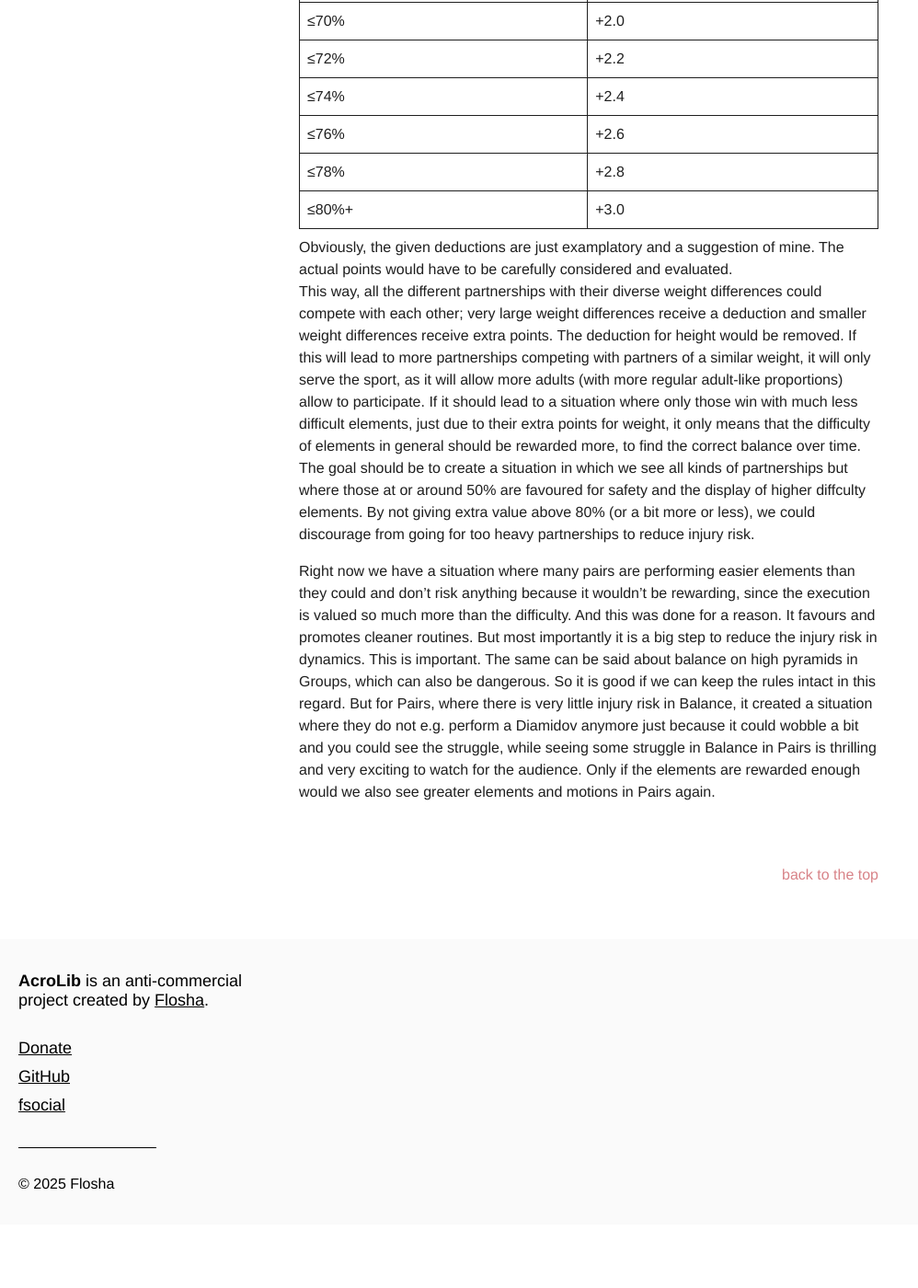
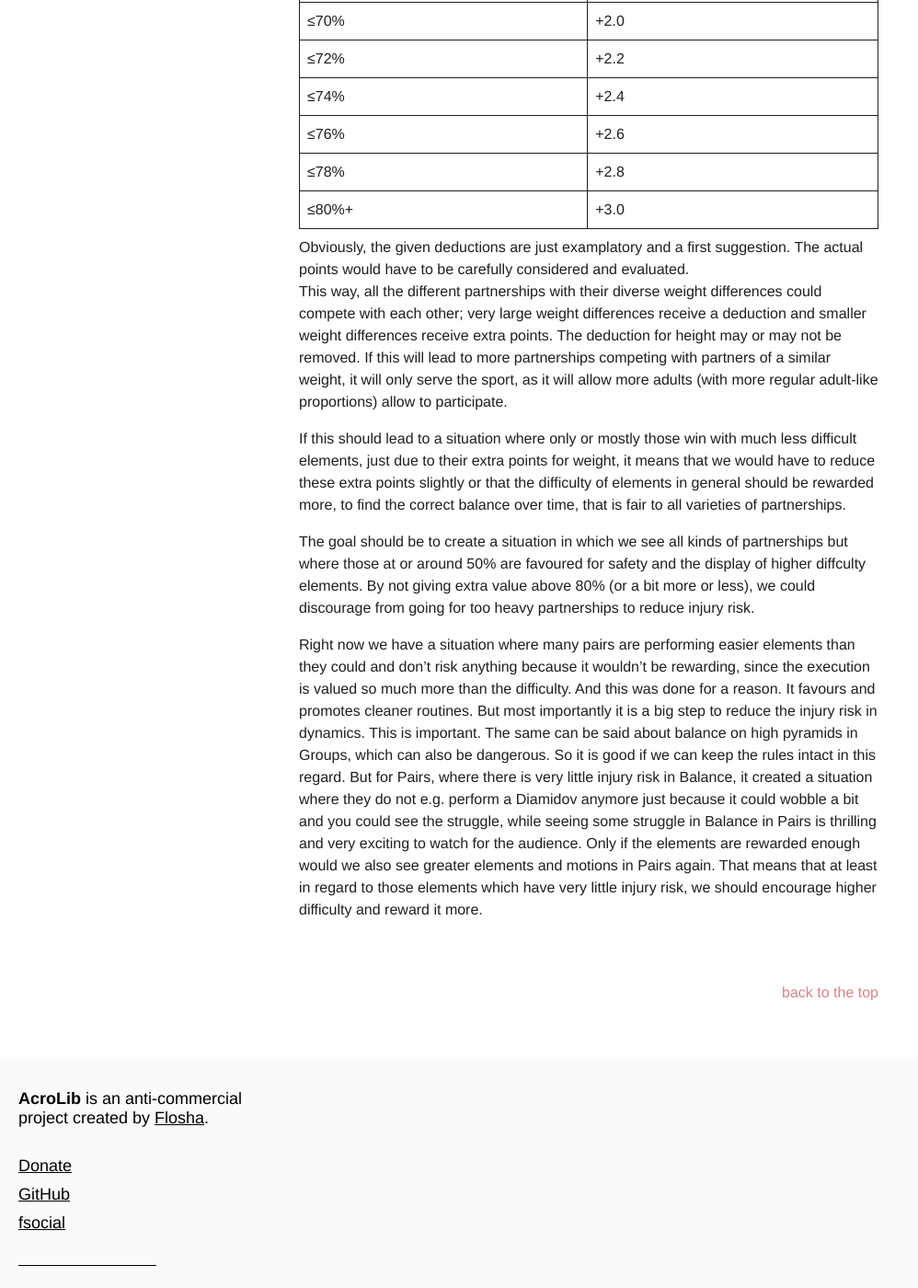
Before and after one commit to floshin/acrolib, a Jekyll site: the page built from initiatives/extra-points-for-extra-strength.md, in a window 1280 px wide and 1400 px high, scrolled down 3936 px. Shown: the whole window at 92% size, without its empty margins (0-998 px from the left). Built offline with Jekyll 4.4.1, drawn with Linux system fonts in a browser that asks for light colours; our own code applies the rules of GitHub Pages for plain Markdown files; before the commit the page ends 5267 px from its top, so only the background shows below that; some of the changed text lies outside the part shown.

Commit message:
Update extra-points-for-extra-strength.md

```diff
--- a/initiatives/extra-points-for-extra-strength.md
+++ b/initiatives/extra-points-for-extra-strength.md
@@ -27,7 +27,7 @@ There are privacy concerns too: But no one has to be told or shown the actual we
 
 No matter the strength, the fact remains that a higher weight difference is favourable for skill execution and safety. We are able to find a percentage which is considered as the standard and the ideal and can be used as a guidance for the formation of partnerships. This could for example be a weight difference of about ~50%. At this point you would neither get extra points nor deductions.
 
-It could roughly work as follows:
+It could roughly work as follows, for instance as penalties or bonus points to the difficulty:
 
 | Diff. | Values |
 | ----- | ------ |
@@ -76,7 +76,11 @@ It could roughly work as follows:
 | ≤100% | +5.0   |
 -->
 
-Obviously, the given deductions are just examplatory and a suggestion of mine. The actual points would have to be carefully considered and evaluated.
-This way, all the different partnerships with their diverse weight differences could compete with each other; very large weight differences receive a deduction and smaller weight differences receive extra points. The deduction for height would be removed. If this will lead to more partnerships competing with partners of a similar weight, it will only serve the sport, as it will allow more adults (with more regular adult-like proportions) allow to participate. If it should lead to a situation where only those win with much less difficult elements, just due to their extra points for weight, it only means that the difficulty of elements in general should be rewarded more, to find the correct balance over time. The goal should be to create a situation in which we see all kinds of partnerships but where those at or around 50% are favoured for safety and the display of higher diffculty elements. By not giving extra value above 80% (or a bit more or less), we could discourage from going for too heavy partnerships to reduce injury risk.
+Obviously, the given deductions are just examplatory and a first suggestion. The actual points would have to be carefully considered and evaluated.
+This way, all the different partnerships with their diverse weight differences could compete with each other; very large weight differences receive a deduction and smaller weight differences receive extra points. The deduction for height may or may not be removed. If this will lead to more partnerships competing with partners of a similar weight, it will only serve the sport, as it will allow more adults (with more regular adult-like proportions) allow to participate.
 
-Right now we have a situation where many pairs are performing easier elements than they could and don't risk anything because it wouldn't be rewarding, since the execution is valued so much more than the difficulty. And this was done for a reason. It favours and promotes cleaner routines. But most importantly it is a big step to reduce the injury risk in dynamics. This is important. The same can be said about balance on high pyramids in Groups, which can also be dangerous. So it is good if we can keep the rules intact in this regard. But for Pairs, where there is very little injury risk in Balance, it created a situation where they do not e.g. perform a Diamidov anymore just because it could wobble a bit and you could see the struggle, while seeing some struggle in Balance in Pairs is thrilling and very exciting to watch for the audience. Only if the elements are rewarded enough would we also see greater elements and motions in Pairs again.
+If this should lead to a situation where only or mostly those win with much less difficult elements, just due to their extra points for weight, it means that we would have to reduce these extra points slightly or that the difficulty of elements in general should be rewarded more, to find the correct balance over time, that is fair to all varieties of partnerships.
+
+The goal should be to create a situation in which we see all kinds of partnerships but where those at or around 50% are favoured for safety and the display of higher diffculty elements. By not giving extra value above 80% (or a bit more or less), we could discourage from going for too heavy partnerships to reduce injury risk.
+
+Right now we have a situation where many pairs are performing easier elements than they could and don't risk anything because it wouldn't be rewarding, since the execution is valued so much more than the difficulty. And this was done for a reason. It favours and promotes cleaner routines. But most importantly it is a big step to reduce the injury risk in dynamics. This is important. The same can be said about balance on high pyramids in Groups, which can also be dangerous. So it is good if we can keep the rules intact in this regard. But for Pairs, where there is very little injury risk in Balance, it created a situation where they do not e.g. perform a Diamidov anymore just because it could wobble a bit and you could see the struggle, while seeing some struggle in Balance in Pairs is thrilling and very exciting to watch for the audience. Only if the elements are rewarded enough would we also see greater elements and motions in Pairs again. That means that at least in regard to those elements which have very little injury risk, we should encourage higher difficulty and reward it more.
```
